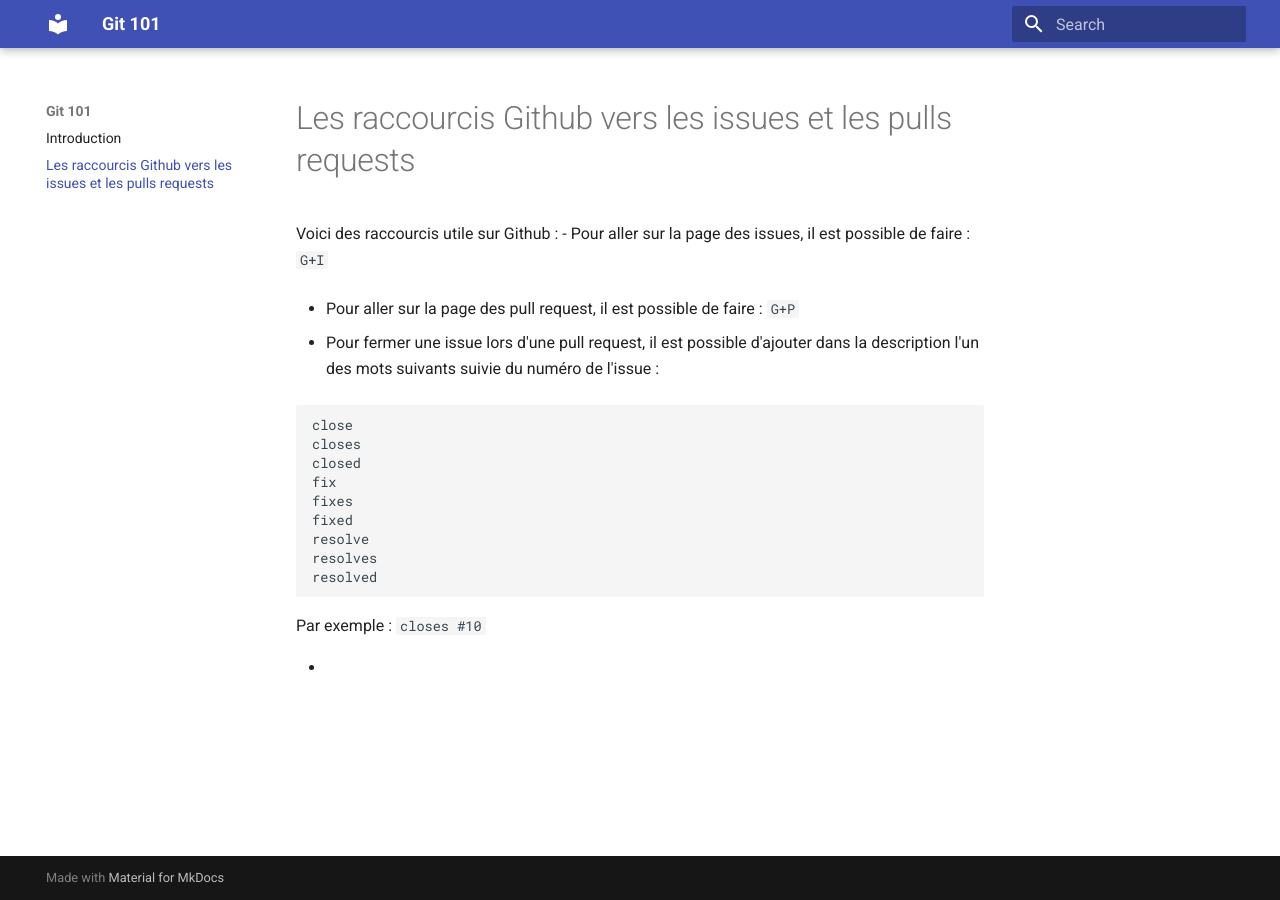
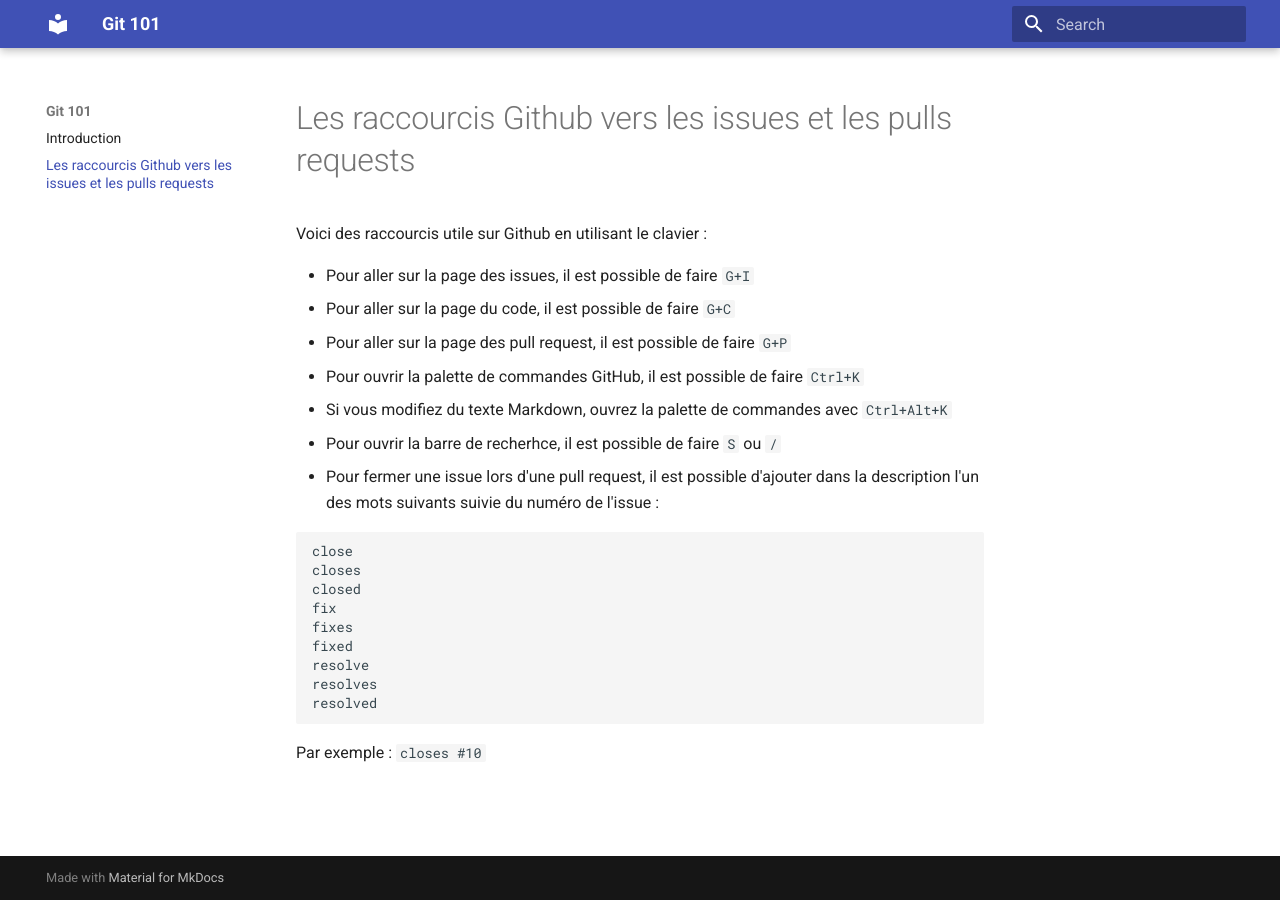
Before and after one commit to ub-mmi-but/git-101, an MkDocs documentation site: the page built from docs/17-raccourcis-Github-vers-les-issues-et-les-pulls-requests.md, in a window 1280 px wide. Built offline with MkDocs 1.6.1 and Material for MkDocs 9.7.7, drawn with Linux system fonts in a browser that asks for light colours.

Commit message:
Modifications des raccourcis github

````diff
--- a/docs/17-raccourcis-Github-vers-les-issues-et-les-pulls-requests.md
+++ b/docs/17-raccourcis-Github-vers-les-issues-et-les-pulls-requests.md
@@ -1,11 +1,15 @@
 # Les raccourcis Github vers les issues et les pulls requests
 
-Voici des raccourcis utile sur Github :
-- Pour aller sur la page des issues, il est possible de faire :  ```G+I ```
+Voici des raccourcis utile sur Github en utilisant le clavier :
 
-- Pour aller sur la page des pull request, il est possible de faire : ```G+P```
+- Pour aller sur la page des issues, il est possible de faire  ```G+I ```
+- Pour aller sur la page du code, il est possible de faire ```G+C```
+- Pour aller sur la page des pull request, il est possible de faire ```G+P```
+- Pour ouvrir la palette de commandes GitHub, il est possible de faire ```Ctrl+K```
+- Si vous modifiez du texte Markdown, ouvrez la palette de commandes avec ```Ctrl+Alt+K```
+- Pour ouvrir la barre de recherhce, il est possible de faire ```S``` ou ```/```
+- Pour fermer une issue lors d'une pull request, il est possible d'ajouter dans la description l'un des mots suivants suivie du numéro de l'issue :
 
-- Pour fermer une issue lors d'une pull request, il est possible d'ajouter dans la description l'un des mots suivants suivie du numéro de l'issue :
 ```
 close
 closes
@@ -17,6 +21,5 @@ resolve
 resolves
 resolved
 ```
+
 Par exemple : ```closes #10```
-
--
````
